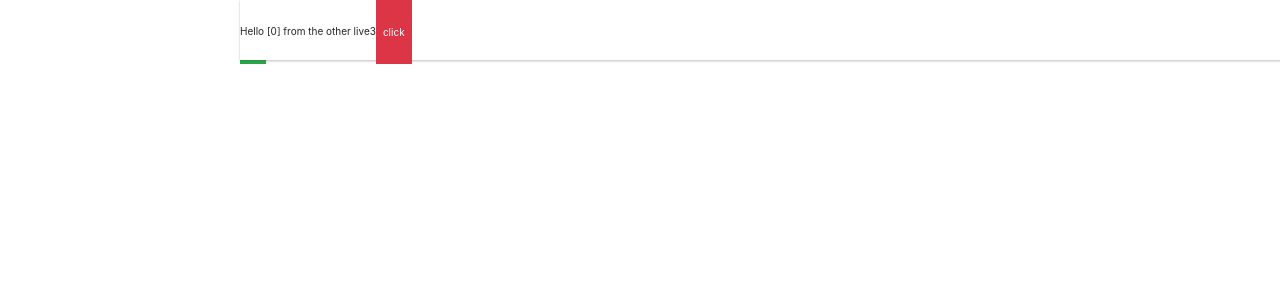
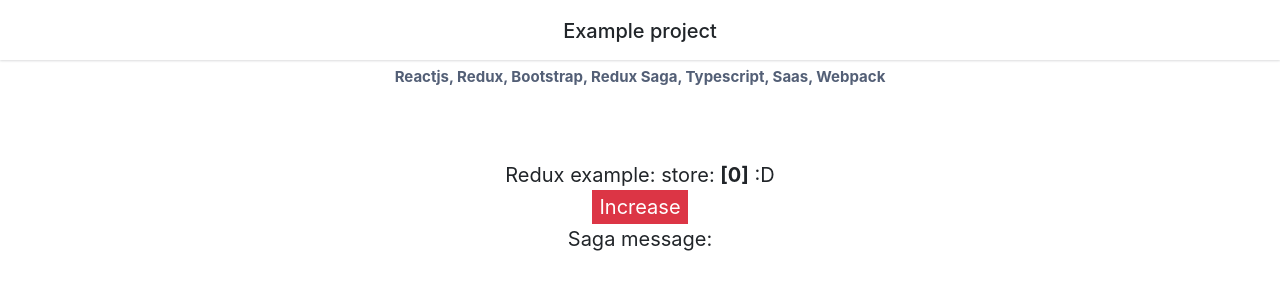
Before and after one commit to MostafaBalata/reactjs-typescript, a React app: page / in a window 1280 px wide. Shown: the top 300 px of the page. Built offline with nearby package versions, Linux system fonts and the light colour scheme.

Commit message:
Connect Saga with redux with example

```diff
--- a/src/components/Header/index.tsx
+++ b/src/components/Header/index.tsx
@@ -2,4 +2,11 @@
 import * as styles from "./styles.scss";
 
 
-export const Header: React.SFC = () => <div className={styles.header} ><button className="btn btn-success">dd</button></div>
+export const Header: React.SFC = () => {
+  return (
+    <div className={styles.header} >
+      <h2>Example project</h2>
+      <p>Reactjs, Redux, Bootstrap, Redux Saga, Typescript, Saas, Webpack</p>
+    </div>
+  )
+}
--- a/src/components/Header/styles.scss
+++ b/src/components/Header/styles.scss
@@ -5,11 +5,20 @@
   width: 100%;
   height: $header-height;
   position: fixed;
+  top: 0;
   z-index: 1040;
-  left: $left-menu-width;
+  padding: $header-space;
 
   box-shadow:  0 1px 2px 0 rgba(40, 42, 49, 0.16);
   background-color: $white;
 
   line-height: $header-height;
+
+  font-size: $header-font-size;
+  font-weight: bold;
+  text-align: center;
+
+  p {
+    color: $gray;
+  }
 }
--- a/src/components/Hello/index.tsx
+++ b/src/components/Hello/index.tsx
@@ -5,9 +5,11 @@
     num: number,
     onClick: (e: any) => void
 }
-const Hello: React.SFC<IProps> = (props) => <div className={styles.header}>
-    Hello [{props.num}] from the other live3
-<button className="btn btn-danger" onClick={props.onClick}>click</button>
+
+const Hello: React.SFC<IProps> = (props) => <div className={styles.hello}>
+    Redux example: store: <b>[{props.num}]</b> :D
+    <br />
+    <button className="btn btn-danger" onClick={props.onClick}>Increase</button>
 </div>
 
 export {
--- a/src/components/Hello/styles.scss
+++ b/src/components/Hello/styles.scss
@@ -1,15 +1,6 @@
 // Import
 @import "../../styles/variables/variables.scss";
 
-.header { /* stylelint-ignore */
-  width: 100%;
-  height: $header-height;
-  position: fixed;
-  z-index: 1040;
-  left: $left-menu-width;
-
-  box-shadow:  0 1px 2px 0 rgba(40, 42, 49, 0.16);
-  background-color: $white;
-
-  line-height: $header-height;
+.hello { /* stylelint-ignore */
+  //
 }
--- a/src/containers/App/actions.ts
+++ b/src/containers/App/actions.ts
@@ -6,19 +6,22 @@
  */
 export enum ActionTypes {
     INCREASE = 'INCREASE',
+    SAGA_HELLO = 'SAGA_HELLO'
 }
 
 /*
  * Define return types of our actions
  * Every action returns a type and a payload
  */
-export interface IncreaseAction { type: ActionTypes.INCREASE }
+export interface IIncreaseAction { type: ActionTypes.INCREASE }
+
+export interface ISagaMessageAction { type: ActionTypes.SAGA_HELLO, payload: string }
 
 /*
  * Define our actions creators
  * We are returning the right Action for each function
  */
-export function increase(): IncreaseAction {
+export function increase(): IIncreaseAction {
 
     return {
         type: ActionTypes.INCREASE
@@ -26,8 +29,21 @@
 }
 
 /*
+ * Define our actions creators
+ * We are returning the right Action for each function
+ */
+export function triggerSagaMessage(message: string): ISagaMessageAction {
+
+    return {
+        type: ActionTypes.SAGA_HELLO,
+        payload: message
+    }
+}
+
+
+/*
  * Define the Action type
  * It can be one of the types defining in our action/todos file
  * It will be useful to tell typescript about our types in our reducer
  */
-export type Action = IncreaseAction
+export type Action = IIncreaseAction & ISagaMessageAction
--- a/src/containers/App/index.tsx
+++ b/src/containers/App/index.tsx
@@ -7,6 +7,7 @@
 import { increase } from './actions'
 
 import '../../styles/main.scss';
+import * as styles from "./styles.scss";
 
 class App extends React.Component<any, any> {
 
@@ -14,7 +15,14 @@
     return (
       <div>
         <Header />
-        <Hello num={this.props.number} onClick={this.props.increaseNumber}/>
+        <div className={styles.app}>
+          <div className={styles.container}>
+            <div className={styles.well}>
+              <Hello num={this.props.number} onClick={this.props.increaseNumber} />
+              <p>Saga message: {this.props.message}</p>
+            </div>
+          </div>
+        </div>
       </div>)
   }
 }
@@ -22,7 +30,8 @@
 
 const mapStateToProps = (state: any) => {
   return {
-    number: state.app.number
+    number: state.app.number,
+    message: state.app.message
   }
 }
 
--- a/src/containers/App/reducers.ts
+++ b/src/containers/App/reducers.ts
@@ -2,12 +2,14 @@
 
 // Define our State interface for the current reducer
 export interface IState {
-    number: number
+  number: number,
+  message: string
 }
 
 // Define our initialState
 export const initialState: IState = {
-    number: 0 // We don't have any todos at the start of the app
+  number: 0,
+  message: ""
 }
 
 /*
@@ -18,13 +20,17 @@
 export function appReducer(state: IState = initialState, action: Action): IState {
   switch (action.type) {
 
-        case ActionTypes.INCREASE: {
-
+    case ActionTypes.INCREASE:
       const number = state.number + 1
       return {
         ...state,
         number: number
       }
+
+    case ActionTypes.SAGA_HELLO:
+      return {
+        ...state,
+        message: action.payload
       }
     default:
       return state
--- /dev/null
+++ b/src/containers/App/saga.ts
@@ -0,0 +1,19 @@
+import { SagaIterator } from "redux-saga";
+import { put, takeLatest } from 'redux-saga/effects';
+
+import { ActionTypes, triggerSagaMessage } from './actions';
+
+function* dispatchRandomeMessage(): SagaIterator {
+  const items: Array<string> = ["Welcome", "Saga", "Hello", "Yo yo"];
+
+  const item: string = items[Math.floor(Math.random() * items.length)];
+  yield put(triggerSagaMessage(`Hello from saga ${item}`))
+}
+
+function* appSaga(): SagaIterator {
+  yield takeLatest(ActionTypes.INCREASE, dispatchRandomeMessage);
+}
+
+export {
+  appSaga
+};
--- /dev/null
+++ b/src/containers/App/styles.scss
@@ -0,0 +1,13 @@
+@import "../../styles/variables/variables.scss";
+
+.app {
+  margin-top: $header-height;
+  .container {
+    .well {
+      text-align: center;
+      padding: 100px;
+      font-size: 20px;
+    }
+
+  }
+}
--- a/src/saga.ts
+++ b/src/saga.ts
@@ -1,16 +1,23 @@
-import { effects } from "redux-saga";
-import { takeLatest } from 'redux-saga/effects'
+import { effects, SagaIterator } from "redux-saga";
 
-import { ActionTypes } from './containers/App/actions';
+import { appSaga } from './containers/App/saga';
 
-function* afterRun(action: any): any {
-  // yield something :D
+
+function* sagas(): SagaIterator{
+  yield effects.all([
+    effects.fork(appSaga),
+  ]);
 }
 
-function* mySaga(): Iterator<effects.Effect> {
-  yield takeLatest(ActionTypes.INCREASE, afterRun);
+function* mainSaga(): SagaIterator {
+  try {
+    yield effects.call(sagas);
+  } catch (error) {
+    // tslint:disable-next-line
+    console.error(error)
+  }
 }
 
 export {
-  mySaga
+  mainSaga
 };
--- a/src/store.ts
+++ b/src/store.ts
@@ -4,7 +4,7 @@
 
 import createSagaMiddleware from 'redux-saga'
 
-import { mySaga } from './saga';
+import { mainSaga } from './saga';
 
 /*
  * We're giving State interface to create store
@@ -31,5 +31,5 @@
   enhancer,
 )
 
-// then run the saga
-sagaMiddleware.run(mySaga)
+// Run saga
+sagaMiddleware.run((mainSaga as any))
--- a/src/styles/variables/variables.scss
+++ b/src/styles/variables/variables.scss
@@ -21,6 +21,8 @@
 
 // -- header
 $header-height: 6rem;
+$header-space: 2rem;
+$header-font-size: 1.5rem;
 
 // -- content
 $content-background: #FAFAFB;
```
Also changed, not shown: 1 other file (tests, documents, lock files or other folders). Lines whose indentation alone changed are shown as unchanged.
